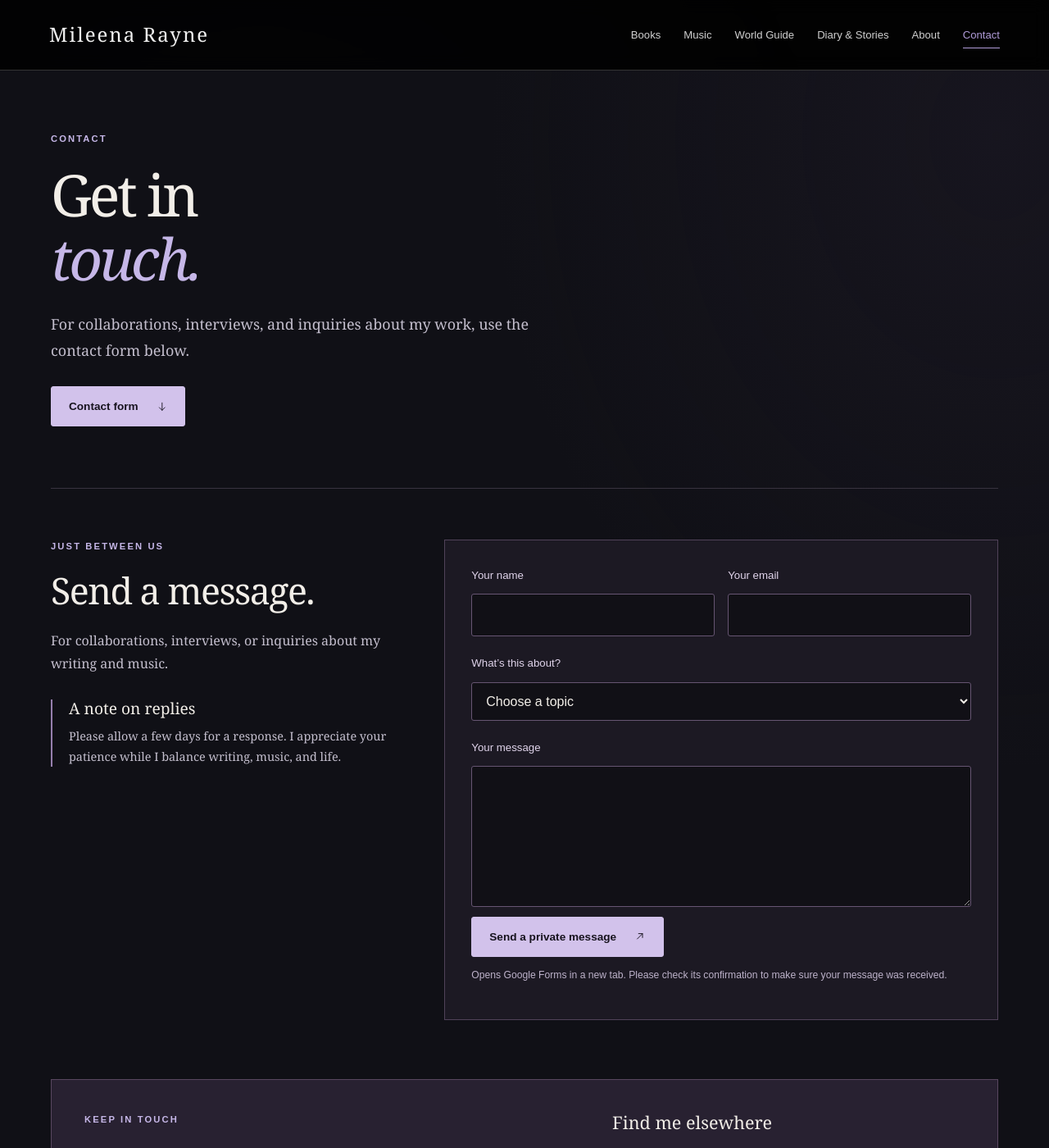
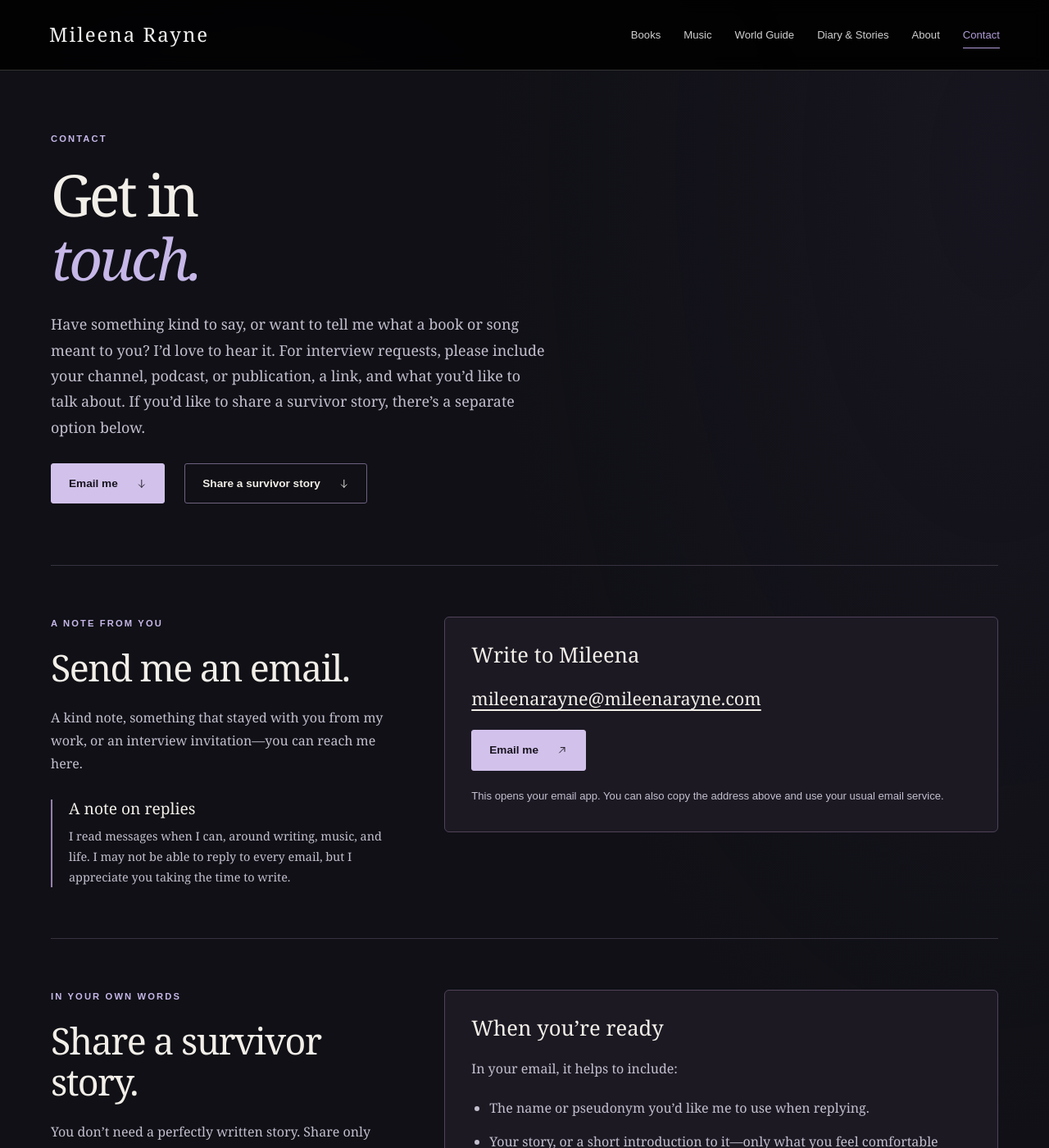
Before and after one commit to Mileena28/Mileena28.github.io, a Jekyll site: the page built from contact.html, in a window 1280 px wide and 1400 px high. Shown: the whole window at 82% size. Built offline with Jekyll 4.4.1, drawn with Linux system fonts in a browser that asks for light colours; some of the changed text lies outside the part shown.

Commit message:
Replace contact form with email and survivor story submissions

```diff
--- a/assets/css/contact.css
+++ b/assets/css/contact.css
@@ -59,3 +59,7 @@
 @media(max-width:600px) { .contact-hero { grid-template-columns:1fr; padding:45px 0; } .contact-welcome { padding:25px; } .contact-field-row,.contact-stay { grid-template-columns:1fr; } .contact-form-card,.contact-empty,.contact-stay { padding:24px; } .contact-answer summary { font-size:1.05rem; } .contact-hero h1 { font-size:3.3rem; } .contact-form-card button { width:100%; } }
 
 .contact-hero { grid-template-columns:1fr; max-width:850px; }
+
+.contact-email-card{min-width:0;padding:32px;background:#1c1923;border:1px solid #504259;border-radius:6px;display:flex;flex-direction:column;align-items:flex-start;gap:20px}.contact-email-card h3{font-size:1.6rem}.contact-email-card p,.contact-email-card li{color:var(--home-muted)}.contact-address{overflow-wrap:anywhere;font-size:clamp(1rem,2vw,1.35rem);text-underline-offset:5px}.contact-email-card .contact-email-help{font:.82rem/1.75 Arial,sans-serif}.contact-email-card ul{padding-left:22px;line-height:1.8}.contact-email-card li+li{margin-top:12px}.contact-email-card .contact-response-note{margin-top:0}.contact-story-link{margin-top:22px}.contact-form-layout{scroll-margin-top:110px}@media(max-width:600px){.contact-email-card{padding:24px}.contact-email-card .home-button{max-width:100%;white-space:normal}}
+
+.contact-story-topics{margin-top:30px}.contact-page .contact-story-topics h3{font-size:1.35rem;margin-bottom:15px}.contact-story-topics p,.contact-story-topics li{color:var(--home-muted)}.contact-story-topics ul{padding-left:22px;margin:18px 0;line-height:1.8}.contact-story-topics li+li{margin-top:9px}
--- a/contact.html
+++ b/contact.html
@@ -2,7 +2,7 @@
 layout: default
 contact_page: true
 title: "Contact"
-description: "Contact Mileena Rayne about collaborations, interviews, and her creative work."
+description: "Send Mileena Rayne a kind note, request an interview, or submit a survivor story."
 image: "/assets/images/mileena-rayne-author.jpg"
 canonical: "https://mileenarayne.com/contact/"
 ---
@@ -12,17 +12,17 @@ canonical: "https://mileenarayne.com/contact/"
   <a class="home-skip" href="#contact-start">Skip to contact options</a>
   <div class="home-wrap">
     <section class="contact-hero" id="contact-start" aria-labelledby="contact-title">
-      <div><p class="home-eyebrow">Contact</p><h1 id="contact-title">Get in<br><em>touch.</em></h1><p class="contact-lead">For collaborations, interviews, and inquiries about my work, use the contact form below.</p><div class="home-actions"><a class="home-button" href="#private-message">Contact form ↓</a></div></div>
+      <div><p class="home-eyebrow">Contact</p><h1 id="contact-title">Get in<br><em>touch.</em></h1><p class="contact-lead">Have something kind to say, or want to tell me what a book or song meant to you? I’d love to hear it. For interview requests, please include your channel, podcast, or publication, a link, and what you’d like to talk about. If you’d like to share a survivor story, there’s a separate option below.</p><div class="home-actions"><a class="home-button" href="#private-message">Email me ↓</a><a class="home-button home-button-outline" href="#survivor-submissions">Share a survivor story ↓</a></div></div>
     </section>
 
     <section class="home-section contact-form-layout" id="private-message" aria-labelledby="message-title">
-      <div><p class="home-eyebrow">Just between us</p><h2 id="message-title">Send a message.</h2><p>For collaborations, interviews, or inquiries about my writing and music.</p><div class="contact-response-note"><h3>A note on replies</h3><p>Please allow a few days for a response. I appreciate your patience while I balance writing, music, and life.</p></div></div>
-      <form class="contact-form-card" action="https://docs.google.com/forms/d/e/1FAIpQLSeeNpOKAbfqE32CcmdMZYmUk9-Z0A3v8zLSTBC9MxR8pL5BDA/formResponse" method="post" target="_blank" rel="noopener">
-        <div class="contact-field-row"><div><label for="message-name">Your name</label><input id="message-name" name="entry.1690115139" autocomplete="name" required maxlength="150"></div><div><label for="message-email">Your email</label><input id="message-email" type="email" name="entry.1879233838" autocomplete="email" required maxlength="254"></div></div>
-        <label for="message-subject">What’s this about?</label><select id="message-subject" name="entry.204218828" required><option value="">Choose a topic</option><option value="General Connection / Fan Mail">A note about my work</option><option value="Creative Collaboration">Creative collaboration</option><option value="Speaking / Worshop Inquiry">Speaking or workshop inquiry</option><option value="Interview / Media Request">Interview or media request</option><option value="Feedback On My Work">Feedback on my work</option><option value="Personal Story / Shared Experience">A personal story</option></select>
-        <label for="message-body">Your message</label><textarea id="message-body" name="entry.1321555449" rows="6" maxlength="10000" required></textarea>
-        <button class="home-button" type="submit">Send a private message <span aria-hidden="true">↗</span></button><p class="contact-field-note">Opens Google Forms in a new tab. Please check its confirmation to make sure your message was received.</p>
-      </form>
+      <div><p class="home-eyebrow">A note from you</p><h2 id="message-title">Send me an email.</h2><p>A kind note, something that stayed with you from my work, or an interview invitation—you can reach me here.</p><div class="contact-response-note"><h3>A note on replies</h3><p>I read messages when I can, around writing, music, and life. I may not be able to reply to every email, but I appreciate you taking the time to write.</p></div></div>
+      <div class="contact-email-card"><h3>Write to Mileena</h3><a class="contact-address" href="mailto:mileenarayne@mileenarayne.com">mileenarayne@mileenarayne.com</a><a class="home-button" href="mailto:mileenarayne@mileenarayne.com?subject=A%20note%20from%20your%20website">Email me ↗</a><p class="contact-email-help">This opens your email app. You can also copy the address above and use your usual email service.</p></div>
+    </section>
+
+    <section class="home-section contact-form-layout" id="survivor-submissions" aria-labelledby="story-title">
+      <div><p class="home-eyebrow">In your own words</p><h2 id="story-title">Share a survivor story.</h2><p>You don’t need a perfectly written story. Share only what you’re comfortable having published anonymously. If you just want to write to me privately, use the regular email option above instead.</p><div class="contact-story-topics"><h3>What you can share</h3><p>I write about religious trauma, medical trauma, and many other experiences of surviving something painful.</p><ul><li>Religious trauma, spiritual abuse, or leaving a controlling community</li><li>Medical trauma, being dismissed, or harmful healthcare experiences</li><li>Domestic violence, sexual abuse, or controlling relationships</li><li>Childhood trauma, neglect, or family abuse</li><li>Other experiences of trauma and survival</li></ul><p>These are examples, not limits. Your story doesn’t have to fit a category, and you don’t need to have everything figured out or be “finished healing” to share it.</p></div><p class="contact-story-link"><a href="/survivor-stories/">Read the survivor stories →</a></p></div>
+      <div class="contact-email-card"><h3>When you’re ready</h3><p>In your email, it helps to include:</p><ul><li>The name or pseudonym you’d like me to use when replying.</li><li>Your story, or a short introduction to it—only what you feel comfortable sharing.</li><li>Any details you’d like left out of the published story.</li></ul><div class="contact-response-note"><h3>Before you submit</h3><p>By submitting your story for Survivor Stories, you agree that it may be published anonymously on this website and/or narrated on the podcast. Your real name and other people’s names will be removed or replaced with pseudonyms. Your email address will not be published. Submission gives permission to publish; it does not guarantee that your story will be selected.</p></div><a class="home-button" href="mailto:mileenarayne@mileenarayne.com?subject=Survivor%20Story%20Submission&amp;body=I%20am%20submitting%20my%20story%20for%20anonymous%20publication%20on%20the%20website%20and%2For%20narration%20on%20the%20podcast.%20I%20understand%20that%20real%20names%20will%20be%20removed%20or%20replaced%20with%20pseudonyms.%0A%0AMy%20story%3A%0A">Email a survivor story ↗</a><p class="contact-email-help">Sent to mileenarayne@mileenarayne.com with “Survivor Story Submission” as the subject. Your email address is visible to me when you write, but won’t be included in the published story.</p></div>
     </section>
 
     <section class="contact-stay" aria-labelledby="stay-title"><div><p class="home-eyebrow">Keep in touch</p><h2 id="stay-title">Follow what’s next.</h2><p>Stay connected for new writing, music, and updates from my creative world.</p><a class="home-button home-button-outline" href="https://tr.ee/_4_LnSSJqu" target="_blank" rel="noopener">Join my inner circle ↗</a></div><div class="contact-social"><h3>Find me elsewhere</h3><a href="{{ site.follow.instagram }}">Instagram ↗</a><a href="{{ site.follow.facebook }}">Facebook ↗</a><a href="{{ site.follow.threads }}">Threads ↗</a><a href="{{ site.follow.tiktok }}">TikTok ↗</a><a href="/music/">Music & listening links →</a><a href="https://linktr.ee/mileenarayne">All my links ↗</a></div></section>
--- a/survivor-stories.html
+++ b/survivor-stories.html
@@ -18,5 +18,5 @@ image: "/assets/images/Mileena-Rayne-Survivor-Stories.png"
  <section class="home-section" id="listen" aria-labelledby="listen-heading"><div class="home-section-heading"><div><p class="home-eyebrow">Read aloud by me</p><h2 id="listen-heading">The Survivor Stories podcast</h2></div></div><p class="home-section-intro">If you’d rather listen, the podcast brings the written stories into audio. These are narrated readings of the accounts shared here.</p>
  <div class="survivor-listen-grid"><div><div class="survivor-video"><iframe src="https://www.youtube.com/embed/z3upFeetDT0" title="Survivor Stories narrated by Mileena Rayne: family abuse and religious betrayal" loading="lazy" allow="accelerometer; autoplay; clipboard-write; encrypted-media; gyroscope; picture-in-picture; web-share" referrerpolicy="strict-origin-when-cross-origin" allowfullscreen></iframe></div><h3 class="survivor-episode-title">A story to listen to</h3><p class="survivor-episode-note">In this episode, I read an account of family sexual abuse, religious betrayal, and the search for truth.</p></div>
  <aside class="survivor-platforms"><img src="/assets/images/Mileena-Rayne-Survivor-Stories.png" alt="Mileena Rayne Survivor Stories podcast artwork" loading="lazy"><h3>Choose where to listen</h3><a href="https://www.youtube.com/@mileenaraynestories" target="_blank" rel="noopener">YouTube ↗</a><a href="https://open.spotify.com/show/59iOHYDnzm1RSnFMdPBsLn?si=4ucr1SPuQrCPRmDTxVa3Ig" target="_blank" rel="noopener">Spotify ↗</a><a href="https://podcasts.apple.com/us/podcast/mileena-rayne-survivor-stories-podcast/id1822924296" target="_blank" rel="noopener">Apple Podcasts ↗</a></aside></div></section>
- <section class="survivor-outro"><p class="home-eyebrow">If you’d like to reach out</p><h2>Have something you want to share?</h2><p>You can contact me about your own experience, a story you read here, or a question you’ve been wanting to ask. You don’t have to tell everything to start a conversation.</p><a class="home-button" href="/contact/">Get in touch →</a></section>
+ <section class="survivor-outro"><p class="home-eyebrow">If you’d like to reach out</p><h2>Have something you want to share?</h2><p>I welcome stories about religious trauma, medical trauma, domestic violence, childhood or family abuse, and other experiences of trauma and survival. Those are examples, not limits—you don’t have to fit a category or be finished healing to share your story.</p><p>You can contact me about your own experience, a story you read here, or a question you’ve been wanting to ask. You don’t have to tell everything to start a conversation. By submitting your story for Survivor Stories, you agree to anonymous publication on this website and/or narration on the podcast, with real names removed or replaced with pseudonyms. For a private message instead, use the regular email option on my contact page.</p><a class="home-button" href="/contact/#survivor-submissions">Share your story →</a></section>
 </div></div>
```
